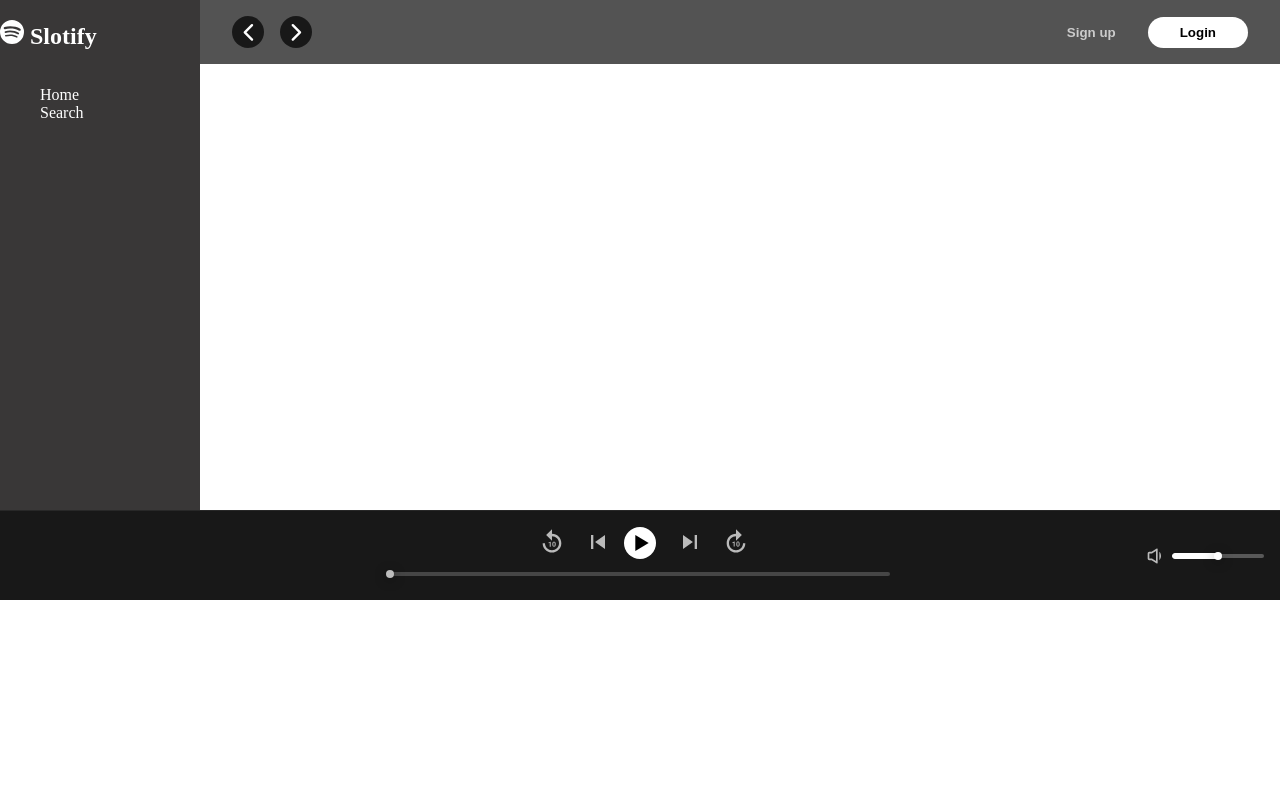
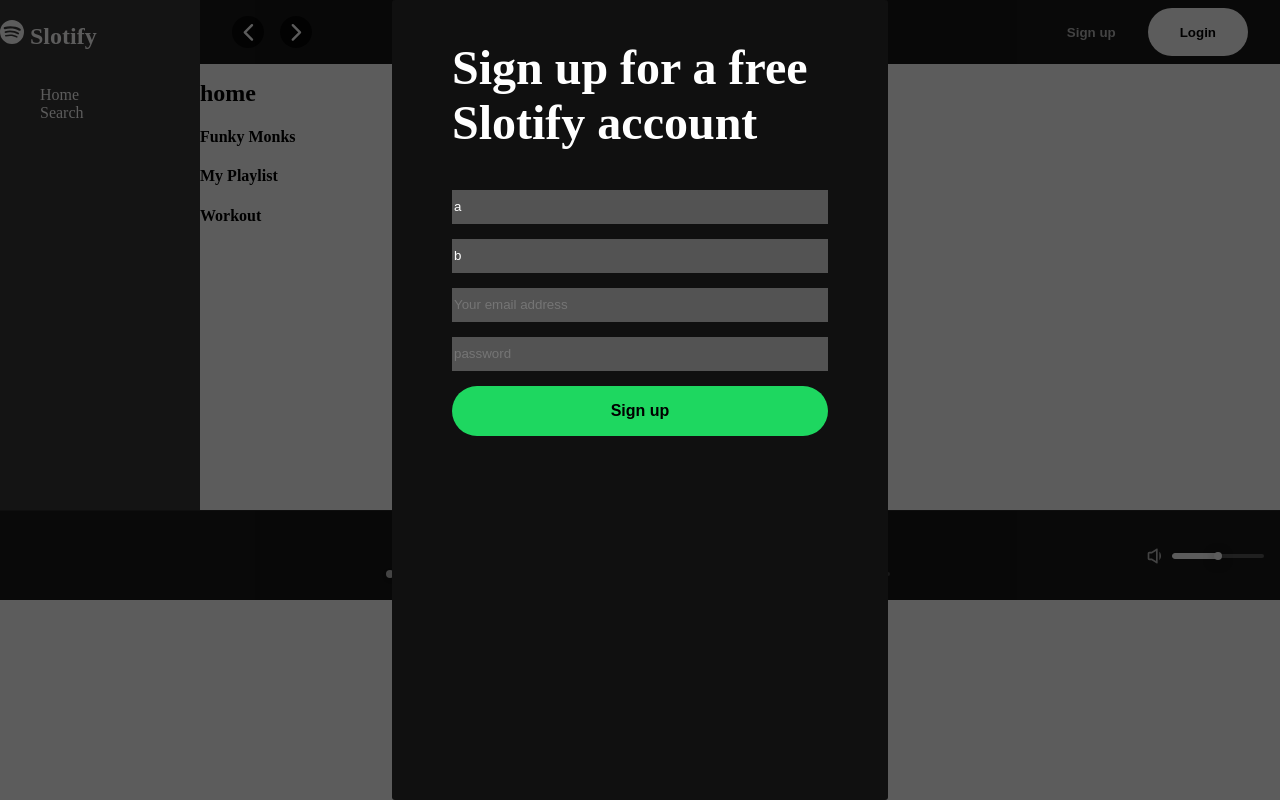
Before and after one commit to YoavSher/Slotify, a React (Create React App) app: page /signup in a window 1280 px wide. Built offline with nearby package versions, Linux system fonts and the light colour scheme.

Commit message:
saving prob

```diff
--- a/src/assets/styles/base/_vars.scss
+++ b/src/assets/styles/base/_vars.scss
@@ -1,5 +1,5 @@
 :root {
     --text-subdued: #a7a7a7;
     --background-dark: #181818;
-    --backfround-darker: #101010;
+    --background-darker: #101010;
 }
--- a/src/assets/styles/cmps/_login-page.scss
+++ b/src/assets/styles/cmps/_login-page.scss
@@ -11,8 +11,43 @@
     z-index: 35;
 
     .login-modal {
-        height: 600px;
-        width: 400px;
+        padding: 0 60px;
+        box-sizing: border-box;
+        border-radius: 3px;
+        height: 100%;
+        width: 496px;
         background-color: var(--background-darker);
+
+        .login-page-heading {
+            color: white;
+            font-size: 48px;
+        }
+
+        form {
+            display: flex;
+            flex-direction: column;
+            gap: 15px;
+
+            input {
+                height: 32px;
+                background-color: #535353;
+                color: white;
+                border: none;
+
+                &:focus {
+                    outline: none;
+                    background-color: lighten(#535353, 5%)
+                }
+            }
+
+            .sign-up-btn {
+                @include green-pill-btn;
+                padding: 16px 48px;
+                font-size: 16px;
+                font-weight: bold;
+            }
+        }
+
     }
+
 }
--- a/src/assets/styles/cmps/app-header.scss
+++ b/src/assets/styles/cmps/app-header.scss
@@ -6,7 +6,7 @@
     position: sticky;
     top: 0;
     padding: 0 32px;
-    background-color: rgb(83, 83, 83);
+    background-color: var(--background-dark);
     gap: 16px;
 
     .header-nav-btns {
@@ -78,9 +78,10 @@
             border: none;
             border-radius: 50px;
             padding: 8px 32px;
+            height: 48px;
 
             &:hover {
-                transform: scale(1.07);
+                transform: scale(1.03);
             }
         }
 
@@ -88,9 +89,10 @@
             font-weight: bold;
             @include cleared-btn;
             padding: 8px 32px 8px 8px;
+            height: 48px;
 
             &:hover {
-                transform: scale(1.07);
+                transform: scale(1.03);
             }
         }
     }
--- a/src/assets/styles/mixins/_mixins.scss
+++ b/src/assets/styles/mixins/_mixins.scss
@@ -17,7 +17,18 @@
     }
 }
 
-@mixin nav-btn{
+@mixin green-pill-btn {
+    background-color: #1ed760;
+    color: #000000;
+    border-radius: 500px;
+    border: none;
+
+    &:hover {
+        transform: scale(1.03);
+    }
+}
+
+@mixin nav-btn {
     border-radius: 50%;
     border: none;
 }
--- a/src/cmps/user-header-display.tsx
+++ b/src/cmps/user-header-display.tsx
@@ -1,12 +1,13 @@
 import { BsPerson } from "react-icons/bs"
+import { useNavigate } from "react-router-dom"
 
 export const UserHeaderDisplay = () => {
-
+    const navigate = useNavigate()
 
     return (
         <div className="header-user flex align-center">
-            <button className="signup-btn">Sign up</button>
-            <button className="login-btn">Login</button>
+            <button className="signup-btn" onClick={() => navigate('/signup')}>Sign up</button>
+            <button className="login-btn" onClick={() => navigate('/login')}>Login</button>
             {/* <span><BsPerson /></span><h4>User</h4> */}
         </div>
     )
--- a/src/pages/login.tsx
+++ b/src/pages/login.tsx
@@ -2,8 +2,6 @@ import { MouseEvent, MouseEventHandler } from "react"
 import { useNavigate } from "react-router-dom"
 
 export const Login = () => {
-    //render dynamically two compoenents inside the main modal.
-    //either signup or login
     const navigate = useNavigate()
     const onCloseModal = () => {
         navigate(-1)
@@ -16,7 +14,7 @@ export const Login = () => {
     return (
         <section className="login-screen-cover" onClick={onCloseModal}>
             <section className="login-modal" onClick={onStopPropagation}>
-                <h3>Login/Signup</h3>
+                <h3>Login</h3>
 
             </section>
         </section>
--- a/src/pages/signup.tsx
+++ b/src/pages/signup.tsx
@@ -0,0 +1,53 @@
+import { MouseEvent, ChangeEvent, useState } from "react"
+import { useNavigate } from "react-router-dom"
+import { User, userService } from "../services/user.servie"
+export const Signup = () => {
+    const [userCred, setUserCred] = useState({ username: 'a', fullName: 'b', password: '', email: '', })
+    const navigate = useNavigate()
+    const onCloseModal = () => {
+        navigate(-1)
+    }
+
+    const onStopPropagation = (ev: MouseEvent) => {
+        ev.stopPropagation()
+    }
+    const onSignUp = async (ev: React.SyntheticEvent) => {
+        ev.preventDefault()
+        try {
+            const user = await userService.signup(userCred as User)
+            //set the store's user!
+
+        } catch (err) {
+            console.log(err)
+        }
+
+
+    }
+    const onChangeUserCred = (ev: ChangeEvent<HTMLInputElement>) => {
+        const { name, value } = ev.target
+        setUserCred(prev => ({ ...prev, [name]: value }))
+    }
+    const inputs = [
+        { name: 'username', type: 'text', placeholder: 'User name', value: userCred.username },
+        { name: 'fullName', type: 'text', placeholder: 'Full name', value: userCred.fullName },
+        { name: 'email', type: 'email', placeholder: 'Your email address', value: userCred.email },
+        { name: 'password', type: 'password', placeholder: 'password', value: userCred.password },
+    ]
+
+    return (
+        <section className="login-screen-cover" onClick={onCloseModal}>
+            <section className="login-modal" onClick={onStopPropagation}>
+                <h2 className="login-page-heading">Sign up for a free Slotify account</h2>
+                <form onSubmit={onSignUp}>
+                    {inputs.map(input => (
+                        <input type={input.type} name={input.name}
+                            placeholder={input.placeholder} value={input.value}
+                            key={input.name} onChange={onChangeUserCred} />
+                    ))}
+                    <button className="sign-up-btn">Sign up</button>
+                </form>
+
+            </section>
+        </section>
+    )
+}
--- a/src/routes.ts
+++ b/src/routes.ts
@@ -1,6 +1,7 @@
 import { Home } from "./pages/home";
 import { Login } from "./pages/login";
 import { Search } from "./pages/search";
+import { Signup } from "./pages/signup";
 
 
 
@@ -13,6 +14,10 @@ const routes = [
             {
                 path: 'login',
                 component: Login
+            },
+            {
+                path: 'signup',
+                component: Signup
             },
         ]
     },
--- a/src/services/async-storage.service.ts
+++ b/src/services/async-storage.service.ts
@@ -12,6 +12,7 @@ function query(entityType: string): Promise<any> {
     if (entityType !== null) {
         let entities = localStorage.getItem(entityType)
         entities = entities ? JSON.parse(entities) : []
+        _save(entityType, entities)
         return Promise.resolve(entities)
     } else throw 'non existing entity'
 }
--- /dev/null
+++ b/src/services/user.servie.ts
@@ -0,0 +1,57 @@
+import { storageService } from "./async-storage.service"
+
+export const userService = {
+    login,
+    signup,
+    logout,
+    getLoggedInUser
+}
+export interface User {
+    username: string,
+    fullName: string,
+    password: string,
+    email: string,
+    _id: string
+}
+interface Credentials {
+    username: string,
+    password: string,
+}
+
+const STORAGE_KEY_LOGGEDIN_USER = 'loggedinUser'
+const STORAGE_KEY = 'users'
+async function login(userCred: Credentials) {
+    const users = await storageService.query(STORAGE_KEY)
+    const user = users.find((currUser: User) => currUser.username.toLowerCase() === userCred.username.toLowerCase())
+    // for now it is enough to validate username becuase these things should be in the backend recieving the cred and finding out whether it is okay
+    if (user) {
+        return saveLocalUser(user)
+    }
+}
+
+async function signup(newUser: User) {
+    const user = await storageService.post(STORAGE_KEY, newUser)
+    try {
+        // const user = await httpService.post('auth/signup', userCred)
+        // socketService.login(user._id)
+
+        return saveLocalUser(user)
+    } catch (err) {
+    }
+}
+async function logout() {
+    sessionStorage.removeItem(STORAGE_KEY_LOGGEDIN_USER)
+    // return await storageService.post('auth/logout')
+}
+
+
+function saveLocalUser(user: User) {
+    sessionStorage.setItem(STORAGE_KEY_LOGGEDIN_USER, JSON.stringify(user))
+    return user
+}
+
+function getLoggedInUser() {
+    const loggedInUser = sessionStorage.getItem(STORAGE_KEY_LOGGEDIN_USER)
+    if (loggedInUser) return JSON.parse(loggedInUser)
+    else return null
+}
```
